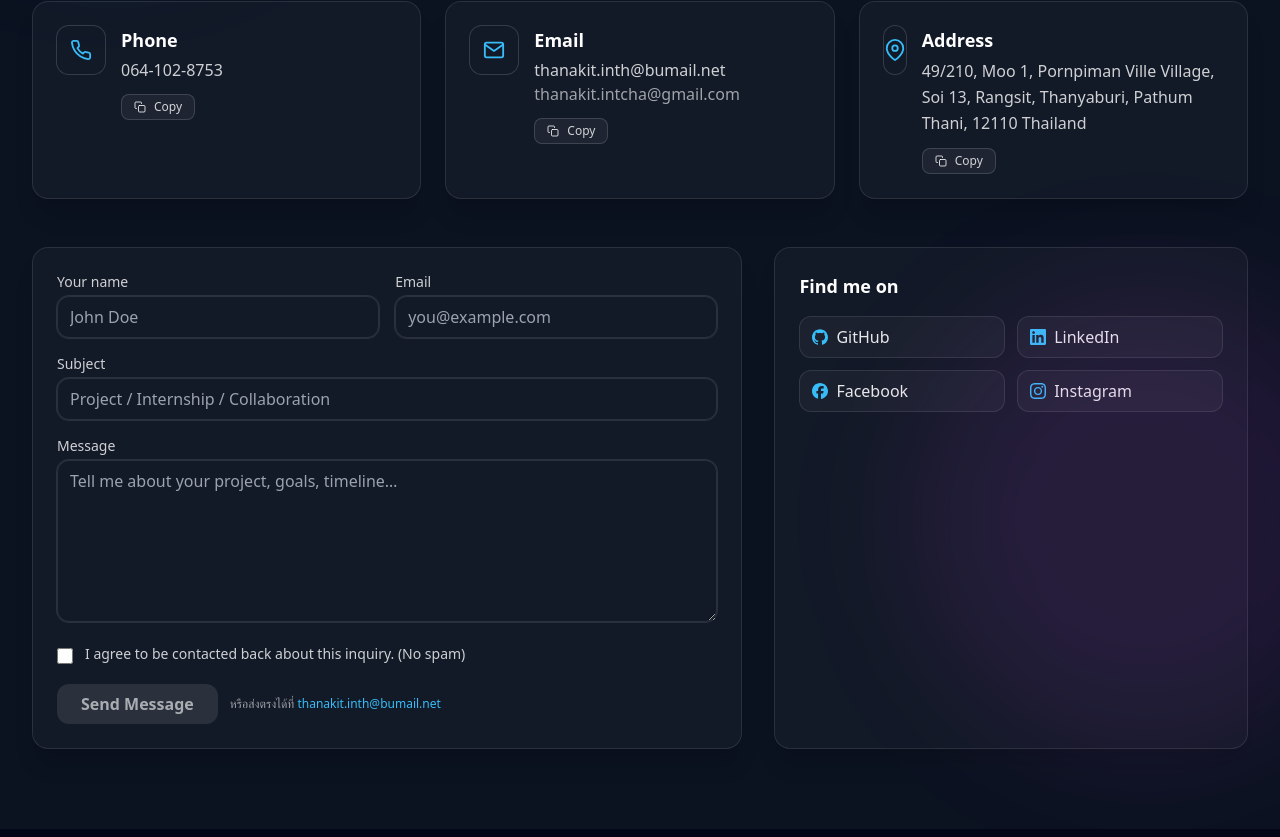
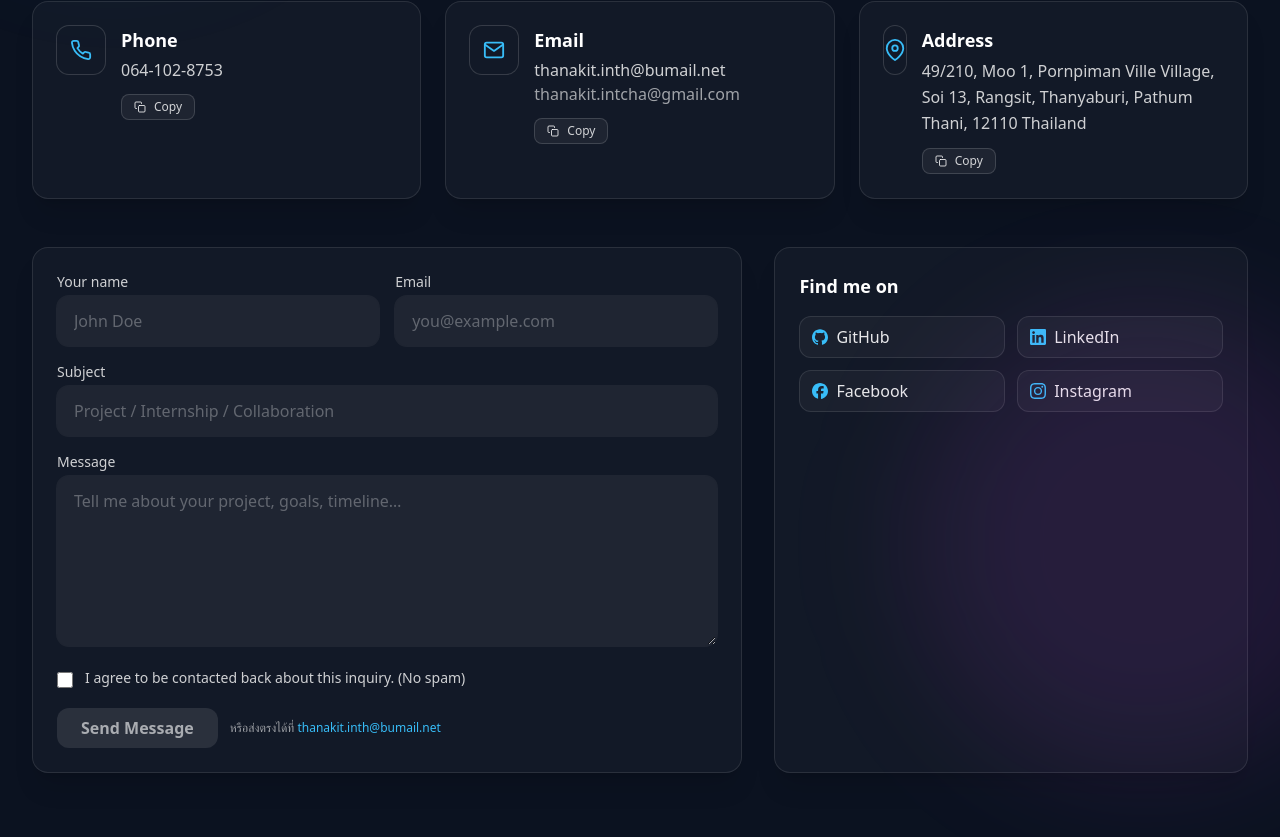
Before and after one commit to ThanakitPotter/-My-portfolio-Thanakit.intcha, a React (Vite) app: page /contact in a window 1280 px wide. Shown: the part 583-1420 px from the top of the page. Built offline with nearby package versions, Linux system fonts and the light colour scheme.

Commit message:
Update Contact.jsx

```diff
--- a/src/pages/Contact.jsx
+++ b/src/pages/Contact.jsx
@@ -53,8 +53,8 @@ function Input({ label, error = "", className = "", ...rest }) {
       <input
         {...rest}
         onChange={(e) => rest.onChange?.(e.target.value)}
-        className={`w-full rounded-xl border bg-transparent px-3 py-2 outline-none ring-1 transition
-        ${error ? "border-rose-400/60 ring-rose-400/40" : "border-white/10 ring-white/10"}
+        className={`w-full rounded-xl border bg-white/5 px-4 py-3 outline-none ring-1 transition placeholder:text-white/30
+        ${error ? "border-rose-400/60 ring-rose-400/40" : "border-transparent ring-white/5 hover:ring-white/20"}
         focus:border-sky-400/60 focus:ring-sky-400/40`}
       />
       {error ? <div className="mt-1 text-xs text-rose-300">{error}</div> : null}
@@ -69,8 +69,8 @@ function Textarea({ label, className = "", ...rest }) {
       <textarea
         {...rest}
         onChange={(e) => rest.onChange?.(e.target.value)}
-        className={`w-full rounded-xl border bg-transparent px-3 py-2 outline-none ring-1 transition
-        border-white/10 ring-white/10
+        className={`w-full rounded-xl border bg-white/5 px-4 py-3 outline-none ring-1 transition placeholder:text-white/30
+        border-transparent ring-white/5 hover:ring-white/20
         focus:border-sky-400/60 focus:ring-sky-400/40`}
       />
     </label>
```
